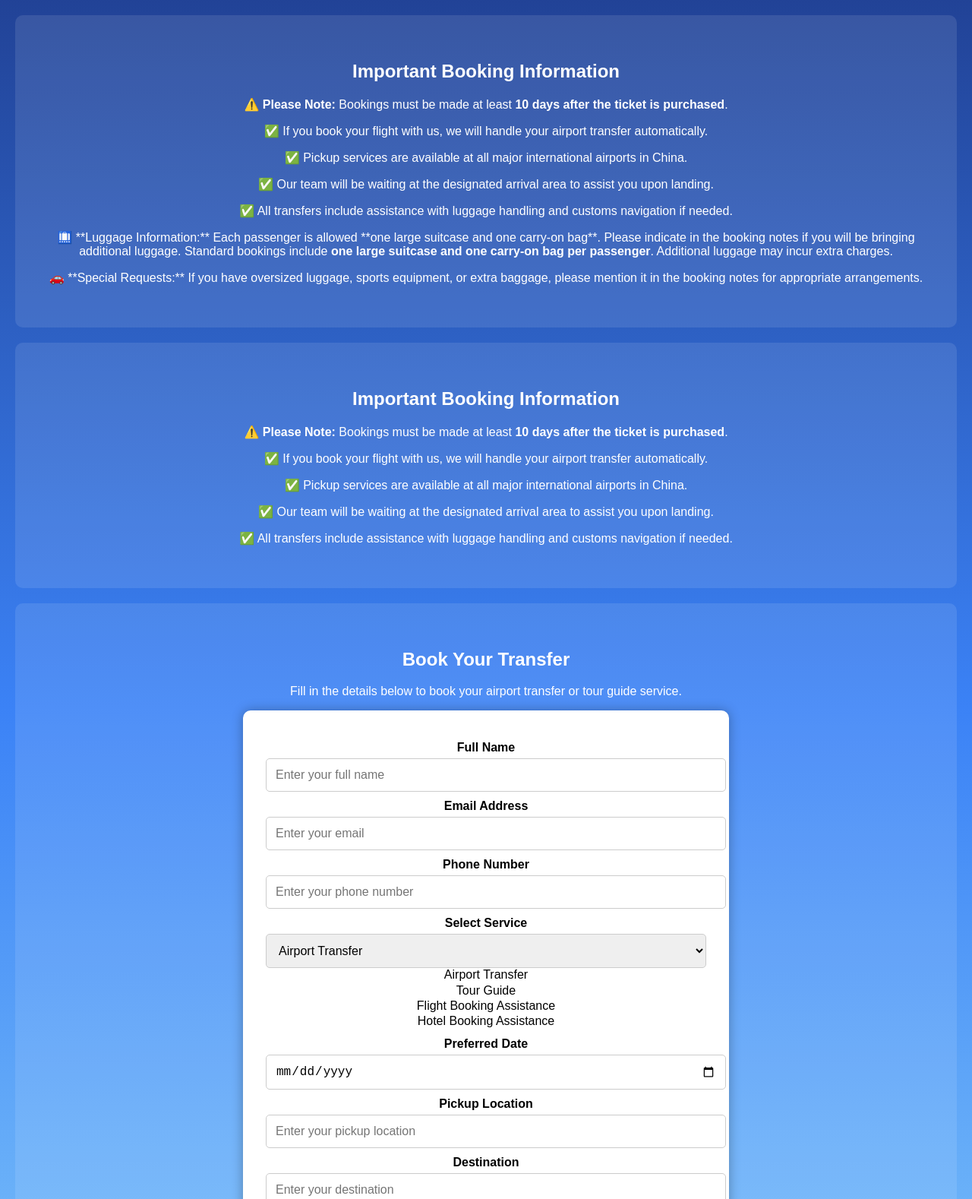
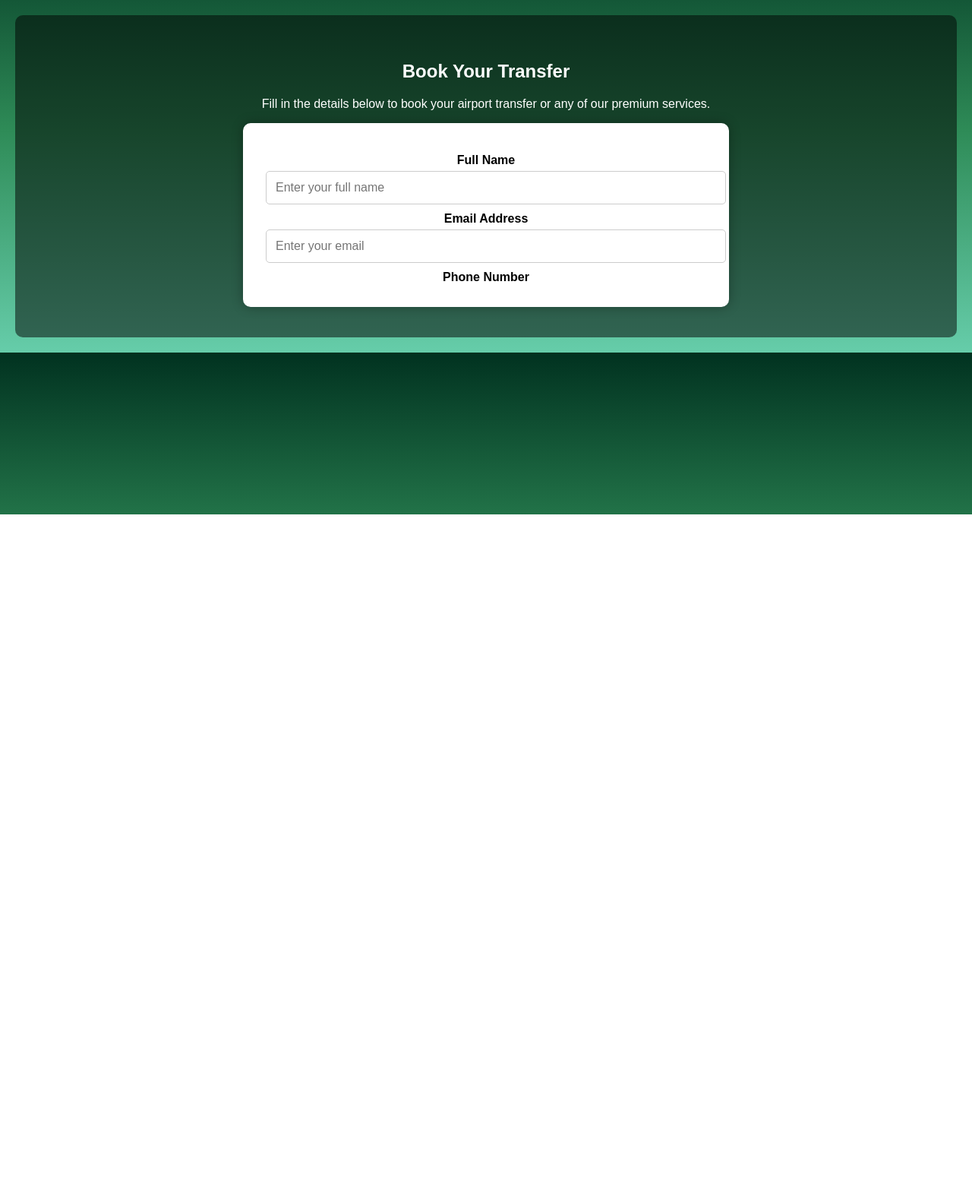
Before and after one commit to T1111003/tinaye-horizon-website, a plain HTML site: page booking.html in a window 1280 px wide. Shown: the part 123-1701 px from the top of the page at 76% size. After the commit the page ends 800 px from the top, so only its background shows below. Drawn offline with Linux system fonts and the light colour scheme.

Commit message:
Add files via upload

```diff
--- a/booking.html
+++ b/booking.html
@@ -9,22 +9,22 @@
       font-family: Arial, sans-serif;
       margin: 0;
       padding: 0;
-            background: linear-gradient(to bottom, #1e3a8a, #3b82f6, #87CEFA);
+      background: linear-gradient(to bottom, #013220, #2E8B57, #66CDAA);
       color: white;
     }
     header {
-            background: linear-gradient(to right, #1e3a8a, #3b82f6);
-            color: white;
+      background: linear-gradient(to right, #013220, #2E8B57);
       padding: 20px;
       text-align: center;
       font-size: 28px;
       font-weight: bold;
       text-transform: uppercase;
+      color: #ffcc00; /* Gold accent */
     }
     nav {
       display: flex;
       justify-content: center;
-            background: linear-gradient(to right, #3b82f6, #87CEFA);
+      background: linear-gradient(to right, #2E8B57, #66CDAA);
       padding: 15px;
       position: sticky;
       top: 0;
@@ -36,17 +36,17 @@
       text-decoration: none;
       font-weight: bold;
       font-size: 18px;
-            transition: 0.3s;
+      transition: color 0.3s;
     }
     nav a:hover {
-            text-decoration: underline;
+      color: #ffcc00;
     }
     .section {
       padding: 40px;
+      margin: 20px;
+      background: rgba(0, 0, 0, 0.5);
+      border-radius: 10px;
       text-align: center;
-            background: rgba(255, 255, 255, 0.1);
-            border-radius: 10px;
-            margin: 20px;
     }
     form {
       width: 50%;
@@ -82,17 +82,18 @@
       cursor: pointer;
       margin-top: 20px;
       width: 100%;
-            transition: 0.3s;
+      transition: background 0.3s;
     }
     button:hover {
       background: linear-gradient(to right, #ff9900, #ff6600);
     }
     footer {
-            background: linear-gradient(to right, #1e3a8a, #3b82f6);
+      background: linear-gradient(to right, #013220, #2E8B57);
+      padding: 20px;
+      text-align: center;
+      font-size: 16px;
+      margin-top: 30px;
       color: white;
-            text-align: center;
-            padding: 20px;
-            margin-top: 30px;
     }
   </style>
 </head>
@@ -109,26 +110,8 @@
     <a href="contact.html">Contact</a>
   </nav>
   <section class="section">
-        <h2>Important Booking Information</h2>
-        <p><strong>⚠️ Please Note:</strong> Bookings must be made at least <strong>10 days after the ticket is purchased</strong>.</p>
-        <p>✅ If you book your flight with us, we will handle your airport transfer automatically.</p>
-        <p>✅ Pickup services are available at all major international airports in China.</p>
-        <p>✅ Our team will be waiting at the designated arrival area to assist you upon landing.</p>
-        <p>✅ All transfers include assistance with luggage handling and customs navigation if needed.</p>
-        <p>🛄 **Luggage Information:** Each passenger is allowed **one large suitcase and one carry-on bag**. Please indicate in the booking notes if you will be bringing additional luggage. Standard bookings include <strong>one large suitcase and one carry-on bag per passenger</strong>. Additional luggage may incur extra charges.</p>
-        <p>🚗 **Special Requests:** If you have oversized luggage, sports equipment, or extra baggage, please mention it in the booking notes for appropriate arrangements.</p>
-    </section>
-    <section class="section">
-        <h2>Important Booking Information</h2>
-        <p><strong>⚠️ Please Note:</strong> Bookings must be made at least <strong>10 days after the ticket is purchased</strong>.</p>
-        <p>✅ If you book your flight with us, we will handle your airport transfer automatically.</p>
-        <p>✅ Pickup services are available at all major international airports in China.</p>
-        <p>✅ Our team will be waiting at the designated arrival area to assist you upon landing.</p>
-        <p>✅ All transfers include assistance with luggage handling and customs navigation if needed.</p>
-    </section>
-    <section class="section">
     <h2>Book Your Transfer</h2>
-        <p>Fill in the details below to book your airport transfer or tour guide service.</p>
+    <p>Fill in the details below to book your airport transfer or any of our premium services.</p>
     <form action="#" method="post">
       <label for="name">Full Name</label>
       <input type="text" id="name" name="name" placeholder="Enter your full name" required>
@@ -137,39 +120,4 @@
       <input type="email" id="email" name="email" placeholder="Enter your email" required>
 
       <label for="phone">Phone Number</label>
-            <input type="tel" id="phone" name="phone" placeholder="Enter your phone number" required>
-
-            <label for="service">Select Service</label>
-            <select id="service" name="service" required>
-                <option value="airport_transfer">Airport Transfer</option>
-                <option value="airport_transfer_same_city">Airport Pick-Up (Same City)</option>
-                <option value="tour_guide">Tour Guide</option>
-                <option value="flight_booking">Flight Booking Assistance</option>
-                <option value="hotel_booking">Hotel Booking Assistance</option>
-            </select>
-                <option value="airport_transfer">Airport Transfer</option>
-                <option value="tour_guide">Tour Guide</option>
-                <option value="flight_booking">Flight Booking Assistance</option>
-                <option value="hotel_booking">Hotel Booking Assistance</option>
-            </select>
-
-            <label for="date">Preferred Date</label>
-            <input type="date" id="date" name="date" required>
-
-            <label for="pickup">Pickup Location</label>
-            <input type="text" id="pickup" name="pickup" placeholder="Enter your pickup location" required>
-
-            <label for="destination">Destination</label>
-            <input type="text" id="destination" name="destination" placeholder="Enter your destination" required>
-
-            <label for="notes">Additional Notes</label>
-            <textarea id="notes" name="notes" rows="4" placeholder="Provide any special requests or additional details"></textarea>
-
-            <button type="submit">Submit Booking</button>
-        </form>
-    </section>
-    <footer>
-        <p>&copy; 2025 T&M Destinations | All Rights Reserved</p>
-    </footer>
-</body>
-</html>
+      <input type="tel" id="phone" name="phone" placeholder="Enter y
```
Also changed, not shown: about.html (+22 -17 lines), contact.html (+13 -8 lines). Lines whose indentation alone changed are shown as unchanged.
